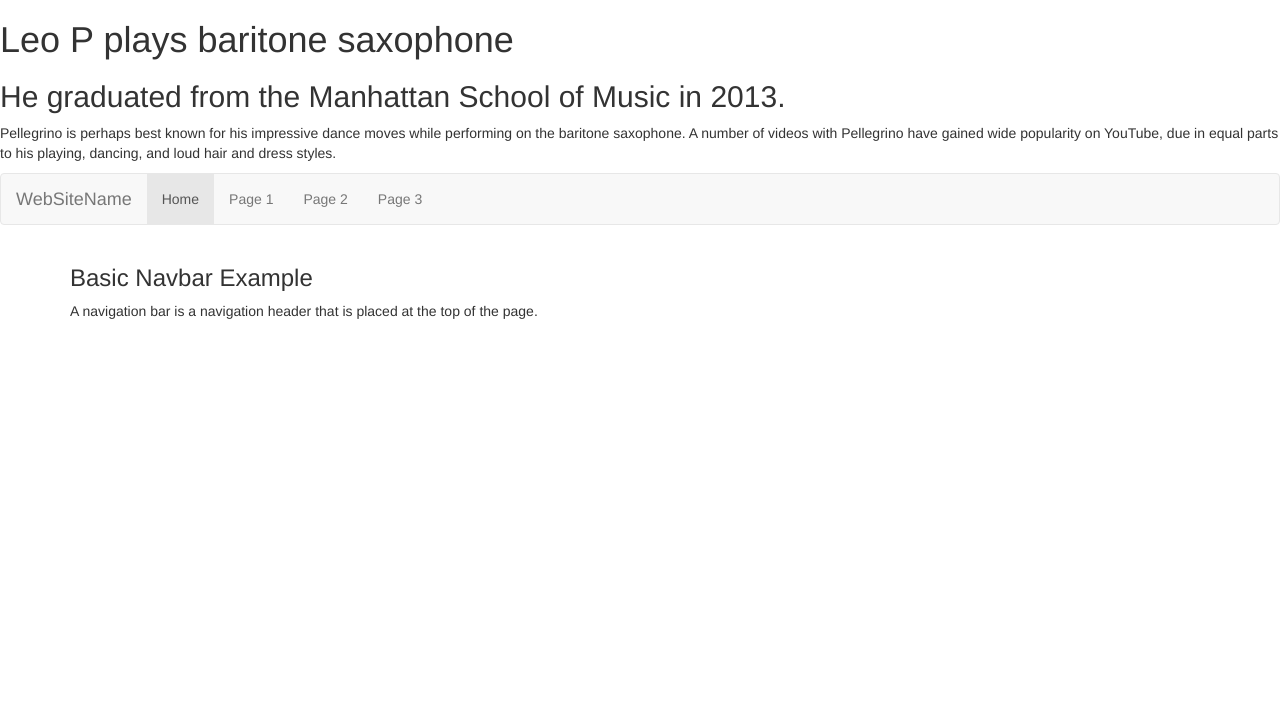
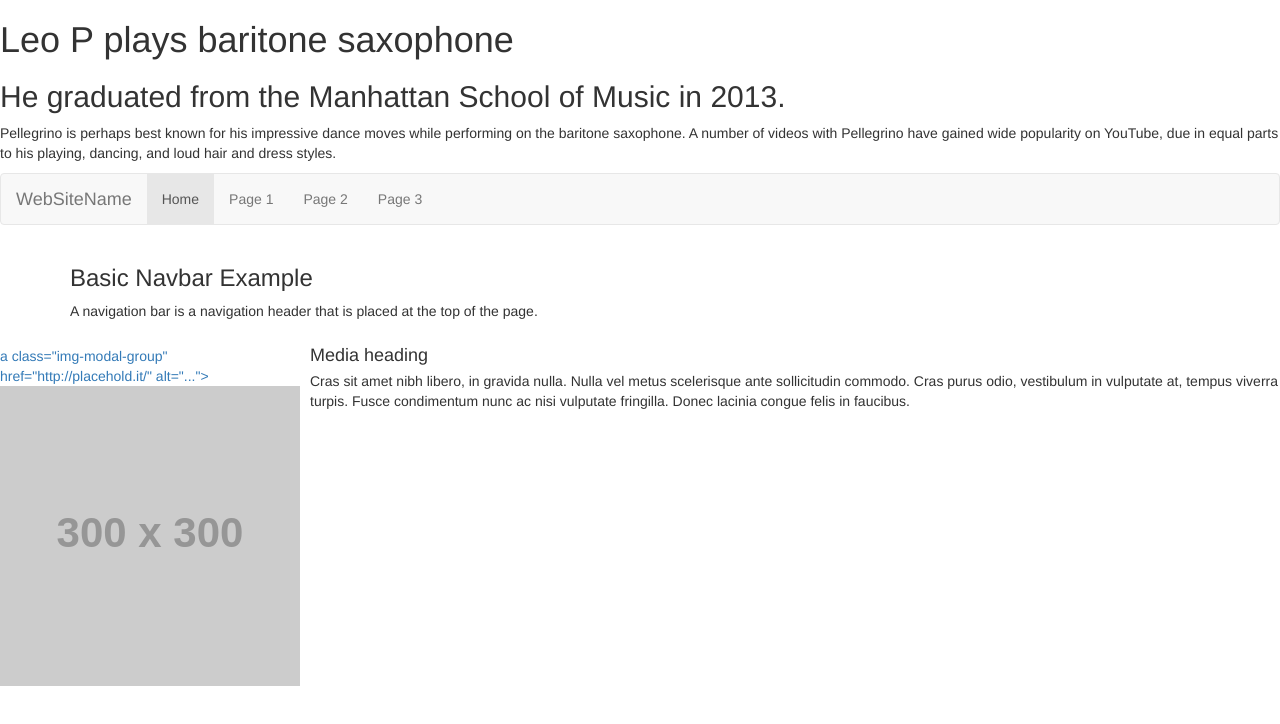
Before and after one commit to radko79/W07kodilla, a plain HTML site: page index.html in a window 1280 px wide. Drawn offline with nearby package versions, Linux system fonts and the light colour scheme; placeholder pictures from the web are drawn by us.

Commit message:
Added Bootstrap media section

```diff
--- a/index.html
+++ b/index.html
@@ -41,5 +41,21 @@ dancing, and loud hair and dress styles.</p>
 page.</p>
 </div>
 
+<section class="media">
+	<div class="media-left">
+		<a href="#">a class="img-modal-group"
+href="http://placehold.it/" alt="..."><img src="http://placehold.it/300x300"
+alt="..." alt=""></a>
+	</div>
+	<div class="media-body">
+	    <h4 class="media-heading">Media heading</h4>
+	    <p>Cras sit amet nibh libero, in gravida nulla. Nulla vel metus
+scelerisque ante sollicitudin commodo. Cras purus odio, vestibulum in
+vulputate at, tempus viverra turpis. Fusce condimentum nunc ac nisi vulputate
+fringilla. Donec lacinia congue felis in faucibus.</p>
+	</div>
+</section>
+
+
 </body>
 </html>
```
